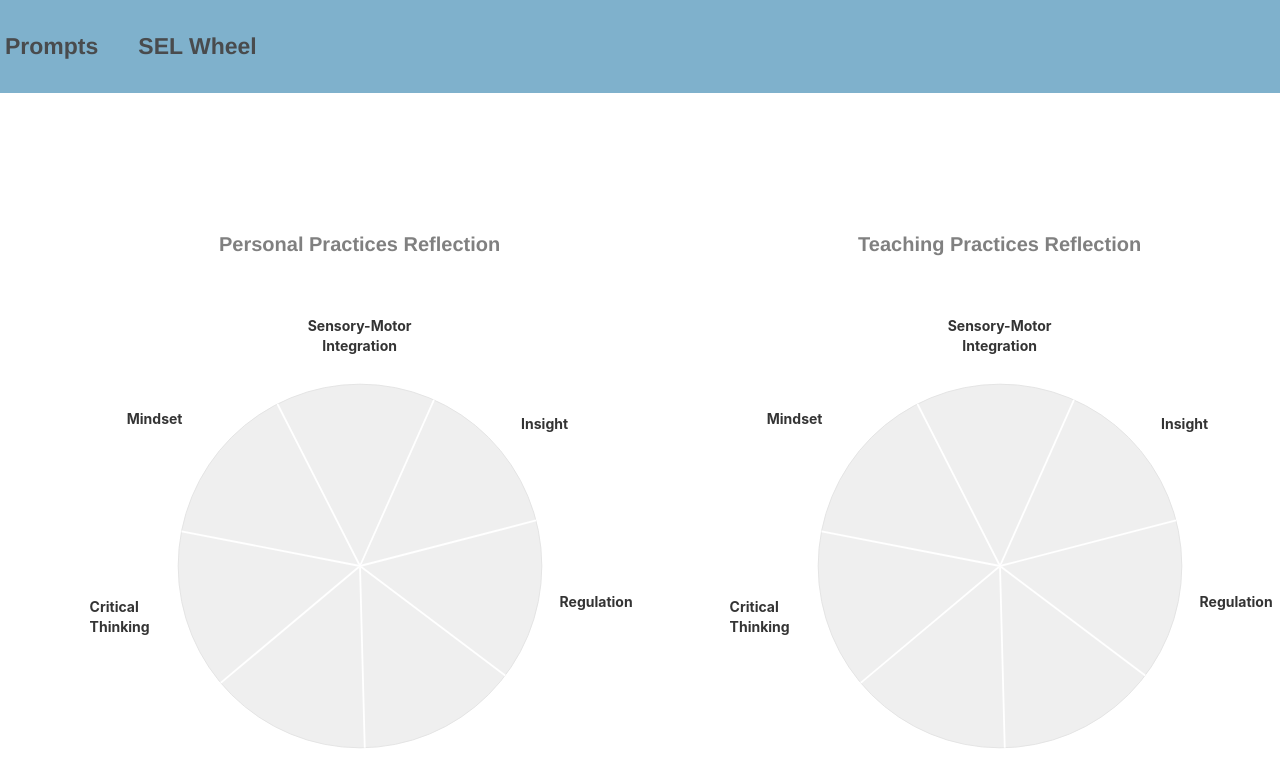
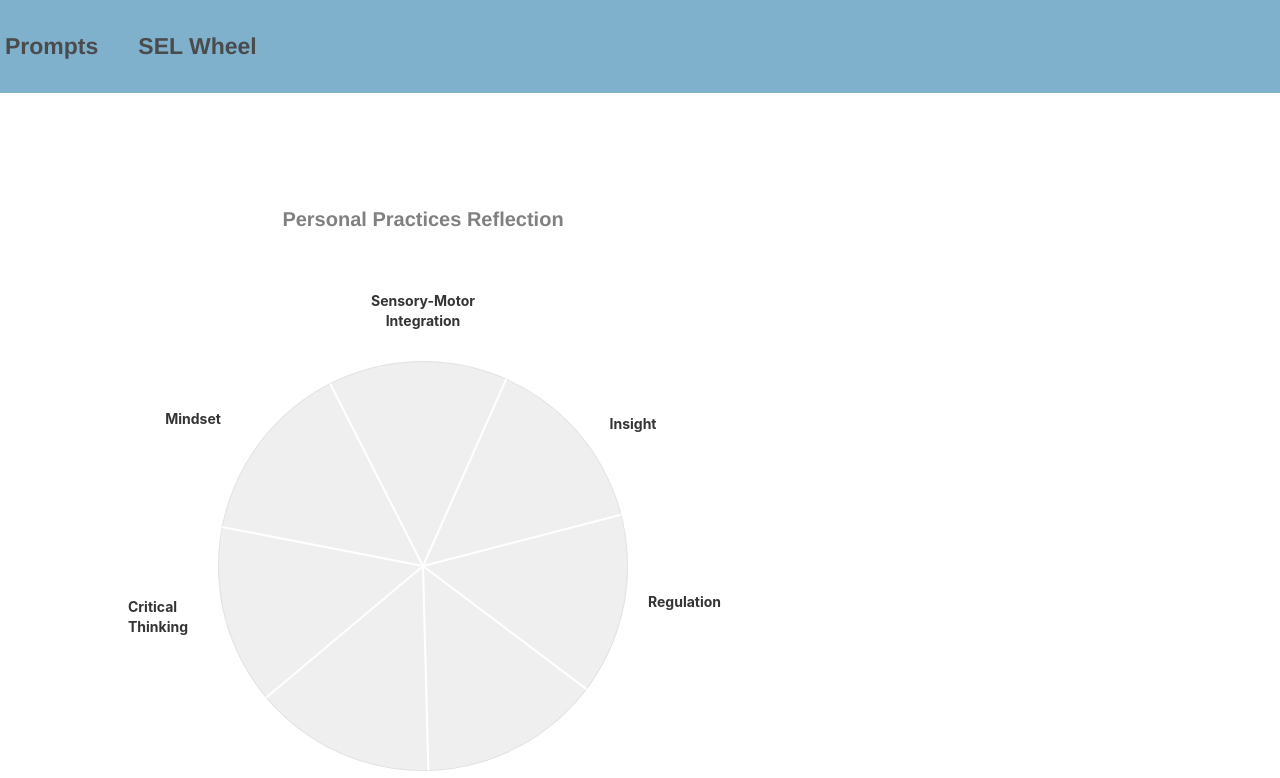
Before and after one commit to Abigayle-Mercer/SEL-Tool-2, a React (Create React App) app: page /Wheel in a window 1280 px wide. Shown: the top 778 px of the page. Built offline with nearby package versions, Linux system fonts and the light colour scheme.

Commit message:
adjusting some sizing

```diff
--- a/src/Components/Chart/Chart.css
+++ b/src/Components/Chart/Chart.css
@@ -97,7 +97,7 @@
 .Wrapper {
     margin: 0 auto; /* Center the boxes horizontally */
   margin-bottom: 30px; /* Add some space between charts */
-  margin-left: 7%;
+  margin-left: 10%;
   margin-bottom: 220px;
 
 
--- a/src/Components/Pie/Pie.js
+++ b/src/Components/Pie/Pie.js
@@ -7,7 +7,7 @@ function Pie(props) {
   return (
     <div>
       <div className="ChartBlock">
-        <div className="ChartPie" style={{ width: "400px" }}>
+        <div className="ChartPie" style={{ width: "450px" }}>
           <svg
             className="ChartPieChunk"
             width="100%" // Adjust the width to accommodate the labels
```
